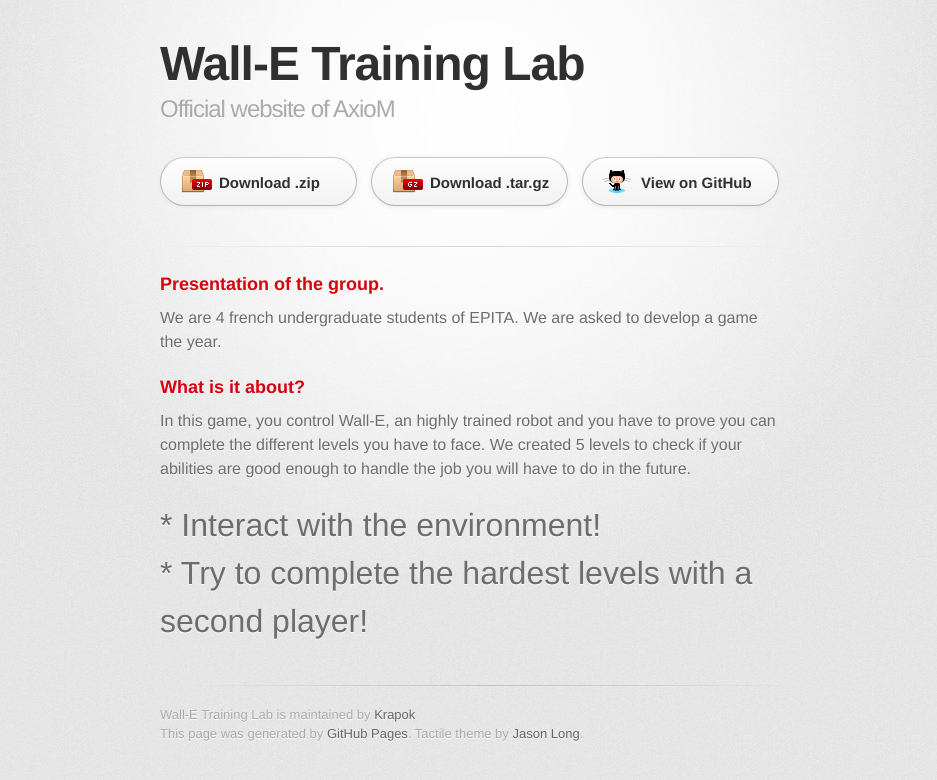
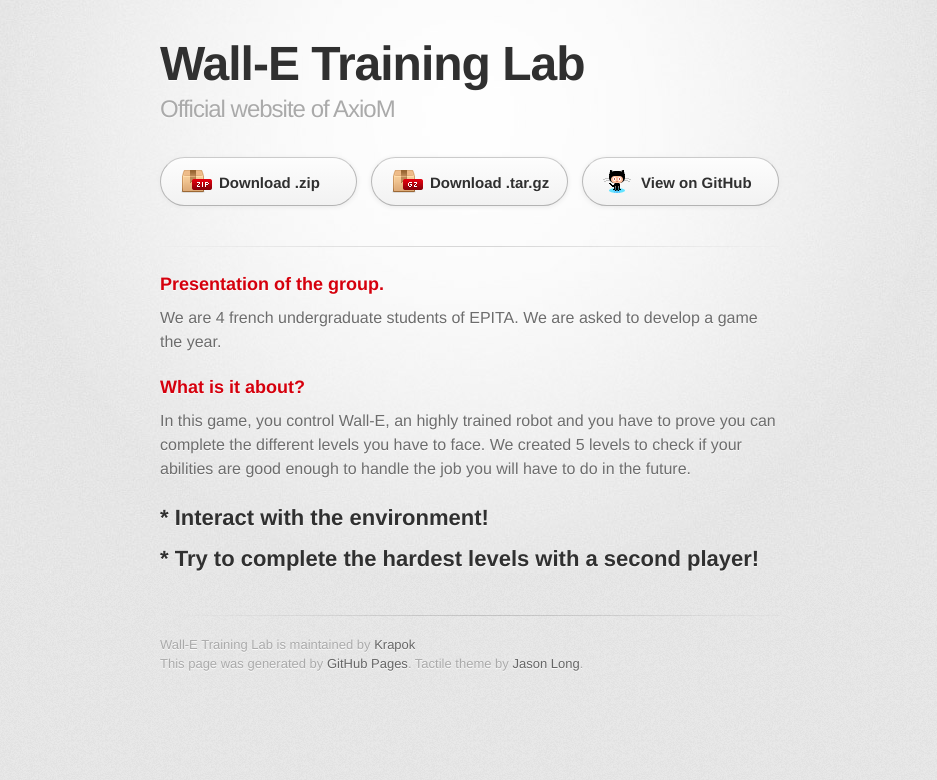
Before and after one commit to Krapok/Projet, a plain HTML site: page index.html in a window 1280 px wide. Shown: the whole page, without its empty margins (170-1107 px from the left). Drawn offline with Linux system fonts and the light colour scheme; a web font is replaced by a local one.

```diff
--- a/index.html
+++ b/index.html
@@ -42,11 +42,11 @@
 <p>In this game, you control Wall-E, an highly trained robot and you have to prove you can complete the different levels you have to face.
 We created 5 levels to check if your abilities are good enough to handle the job you will have to do in the future.</p>
 
-<h1>
-<a name="-interact-with-the-environment" class="anchor" href="#-interact-with-the-environment"><span class="octicon octicon-link"></span></a>* Interact with the environment!</h1>
+<h2>
+<a name="-interact-with-the-environment" class="anchor" href="#-interact-with-the-environment"><span class="octicon octicon-link"></span></a>* Interact with the environment!</h2>
 
-<h1>
-<a name="-try-to-complete-the-hardest-levels-with-a-second-player" class="anchor" href="#-try-to-complete-the-hardest-levels-with-a-second-player"><span class="octicon octicon-link"></span></a>* Try to complete the hardest levels with a second player!</h1>
+<h2>
+<a name="-try-to-complete-the-hardest-levels-with-a-second-player" class="anchor" href="#-try-to-complete-the-hardest-levels-with-a-second-player"><span class="octicon octicon-link"></span></a>* Try to complete the hardest levels with a second player!</h2>
         </section>
 
         <footer>
--- a/params.json
+++ b/params.json
@@ -1 +1 @@
-{"name":"Wall-E Training Lab","tagline":"Official website of AxioM","body":"### Presentation of the group.\r\nWe are 4 french undergraduate students of EPITA. We are asked to develop a game the year.\r\n\r\n### What is it about?\r\nIn this game, you control Wall-E, an highly trained robot and you have to prove you can complete the different levels you have to face.\r\nWe created 5 levels to check if your abilities are good enough to handle the job you will have to do in the future.\r\n\r\n# * Interact with the environment!\r\n# * Try to complete the hardest levels with a second player!","google":"","note":"Don't delete this file! It's used internally to help with page regeneration."}
+{"name":"Wall-E Training Lab","tagline":"Official website of AxioM","body":"### Presentation of the group.\r\nWe are 4 french undergraduate students of EPITA. We are asked to develop a game the year.\r\n\r\n### What is it about?\r\nIn this game, you control Wall-E, an highly trained robot and you have to prove you can complete the different levels you have to face.\r\nWe created 5 levels to check if your abilities are good enough to handle the job you will have to do in the future.\r\n\r\n## * Interact with the environment!\r\n## * Try to complete the hardest levels with a second player!","google":"","note":"Don't delete this file! It's used internally to help with page regeneration."}
```
